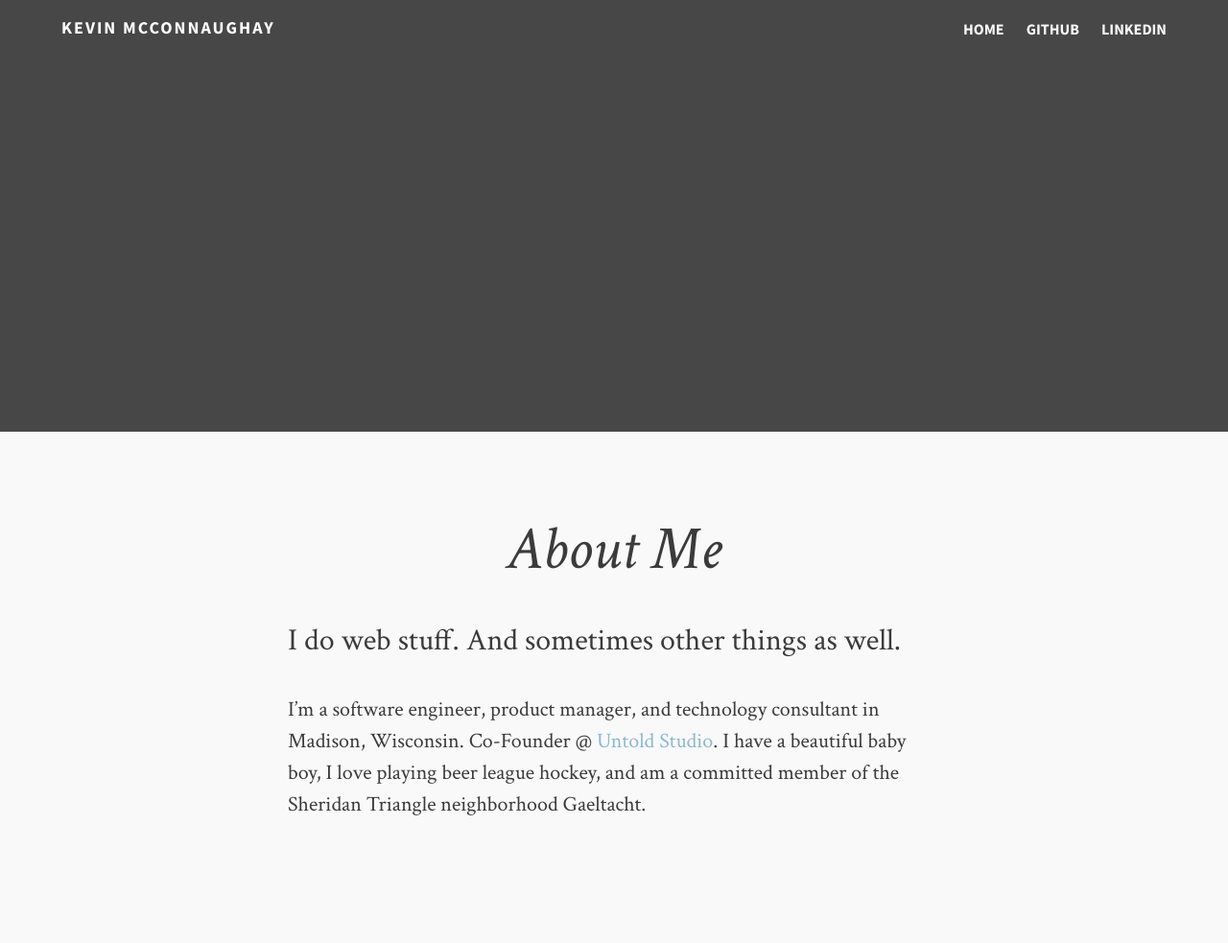
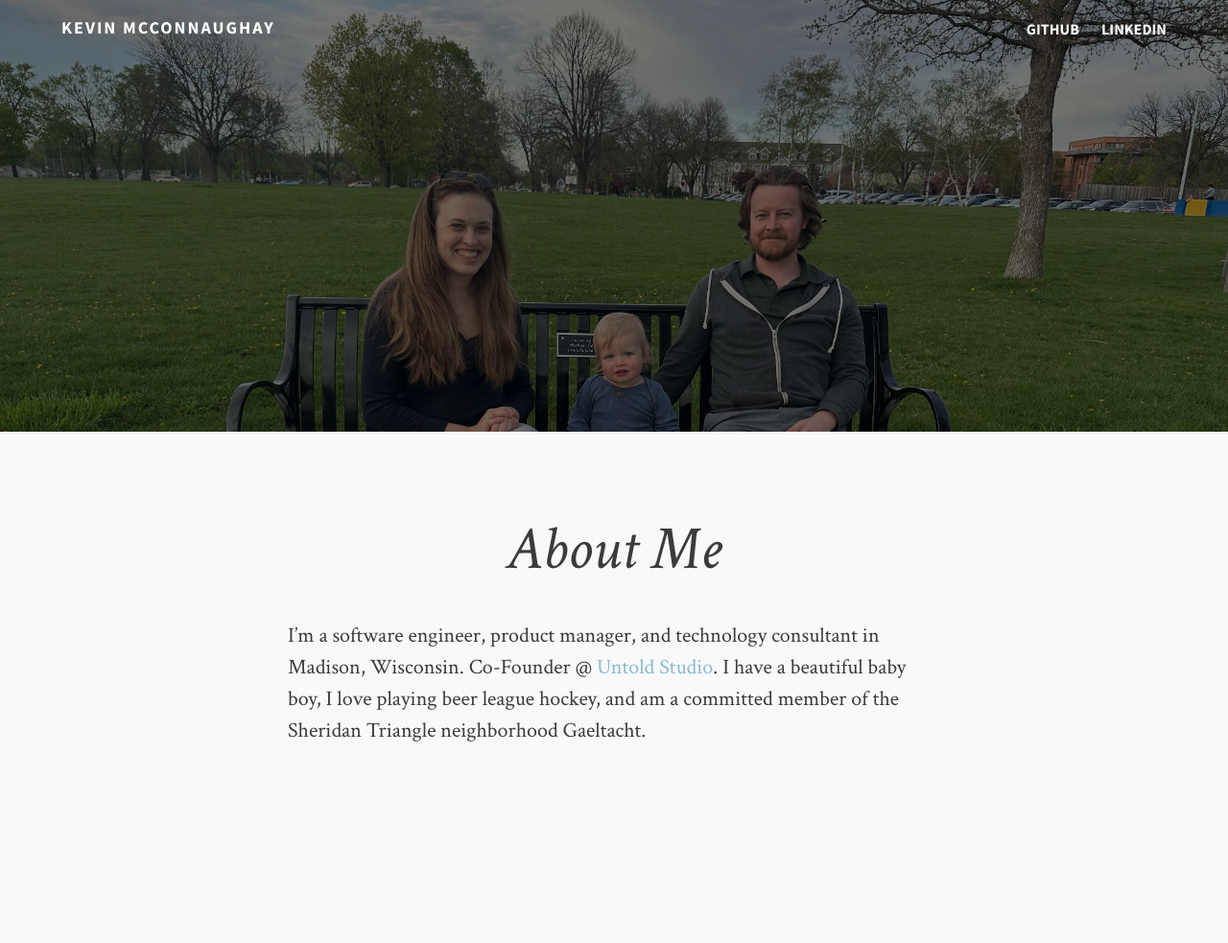
Before and after one commit to kvnm/kvnm.github.io, a Jekyll site: the page built from index.md, in a window 1280 px wide. Shown: the whole page at 96% size. Built offline with Jekyll 4.4.1, drawn with Linux system fonts in a browser that asks for light colours.

Commit message:
Another go

```diff
--- a/_includes/head.html
+++ b/_includes/head.html
@@ -56,9 +56,6 @@
           <a href="#nav" class="menu"><span class='icons'>☰</span></a>
           <nav role="navigation">
             <ul>
-              <li>
-                <a href="/" title="{{ site.title }}">Home</a>
-              </li>
 
               {% for link in site.links %}
                   <li><a href="{% if link.external %}{{ link.url }}{% else %}{{ site.url }}{{ link.url }}{% endif %}" {% if link.external %}target="_blank"{% endif %}>{{ link.title }}</a></li>
--- a/index.md
+++ b/index.md
@@ -1,9 +1,9 @@
 ---
 layout: post
 title: About Me
-description: I do web stuff. And sometimes other things as well.
+description:
 image:
-  feature: olbrich.jpg
+  feature: olbrich2.jpg
 ---
 
 I'm a software engineer, product manager, and technology consultant in Madison, Wisconsin. Co-Founder @ [Untold Studio](https://untoldhq.com). I have a beautiful baby boy, I love playing beer league hockey, and am a committed member of the Sheridan Triangle neighborhood Gaeltacht.
```
Also changed, not shown: images/olbrich2.jpg (added).
